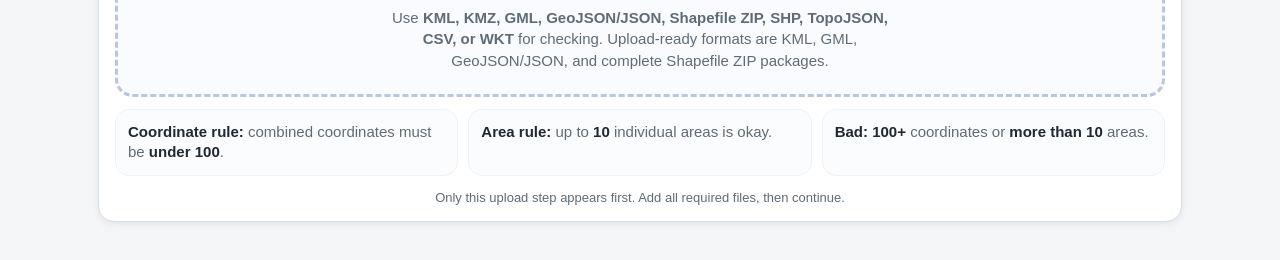
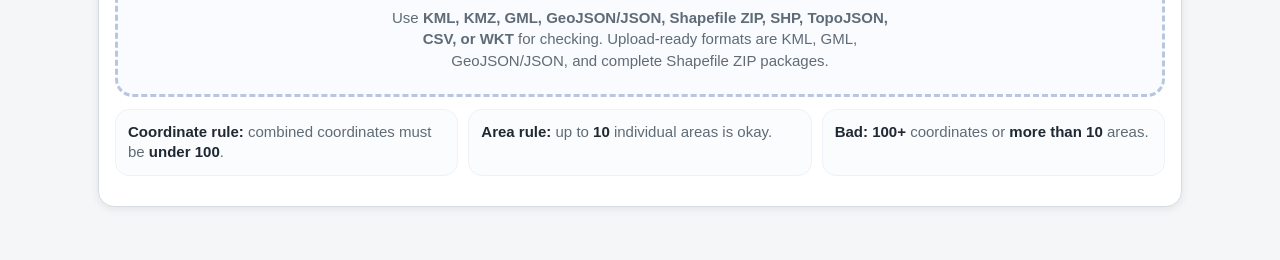
Before and after one commit to gowlettluke/polygonchecker, a plain HTML site: page index.html in a window 1280 px wide. Shown: the part 302-562 px from the top of the page. Drawn offline with nearby package versions, Linux system fonts and the light colour scheme.

Commit message:
Update index.html

```diff
--- a/index.html
+++ b/index.html
@@ -68,7 +68,7 @@ button{min-height:44px;border:1px solid var(--line);border-radius:12px;backgroun
             </div>
           </div>
         </div>
-        <div class="upload-only-note">Only this upload step appears first. Add all required files, then continue.</div>
+        <div class="upload-only-note"></div>
       </div>
     </section>
 
```
